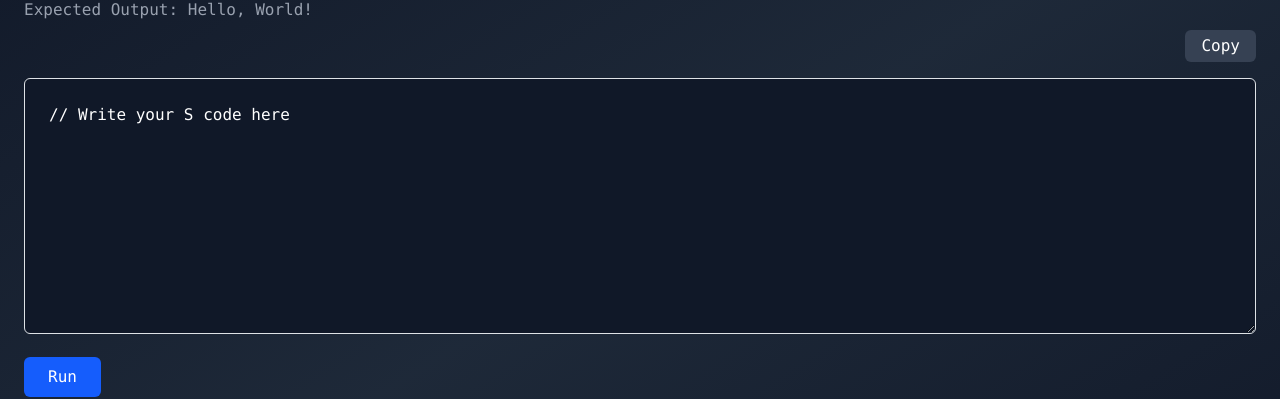
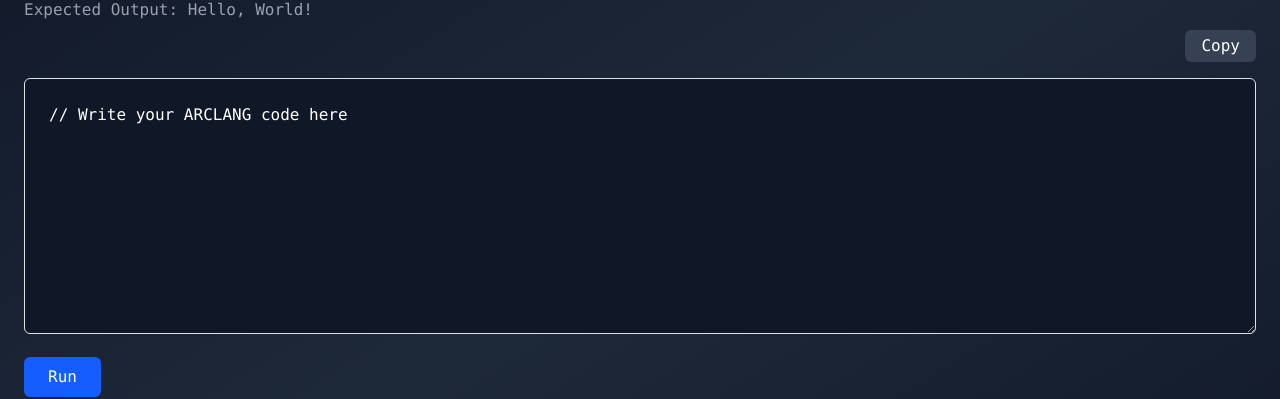
Before and after one commit to vdsn0905/ARCLANG_Editor, a React (Vite) app: page /challenge/1 in a window 1280 px wide. Shown: the part 240-639 px from the top of the page. Built offline with nearby package versions, Linux system fonts and the light colour scheme.

Commit message:
Update SolveChallenge.jsx

```diff
--- a/src/components/SolveChallenge.jsx
+++ b/src/components/SolveChallenge.jsx
@@ -14,7 +14,7 @@ export default function SolveChallenge() {
   const challenge = challenges.find((c) => c.level === Number(level));
 
   const [showSplash, setShowSplash] = useState(true);
-  const [code, setCode] = useState("// Write your S code here");
+  const [code, setCode] = useState("// Write your ARCLANG code here");
   const [output, setOutput] = useState("");
   const [result, setResult] = useState("");
   const [copied, setCopied] = useState(false);
```
